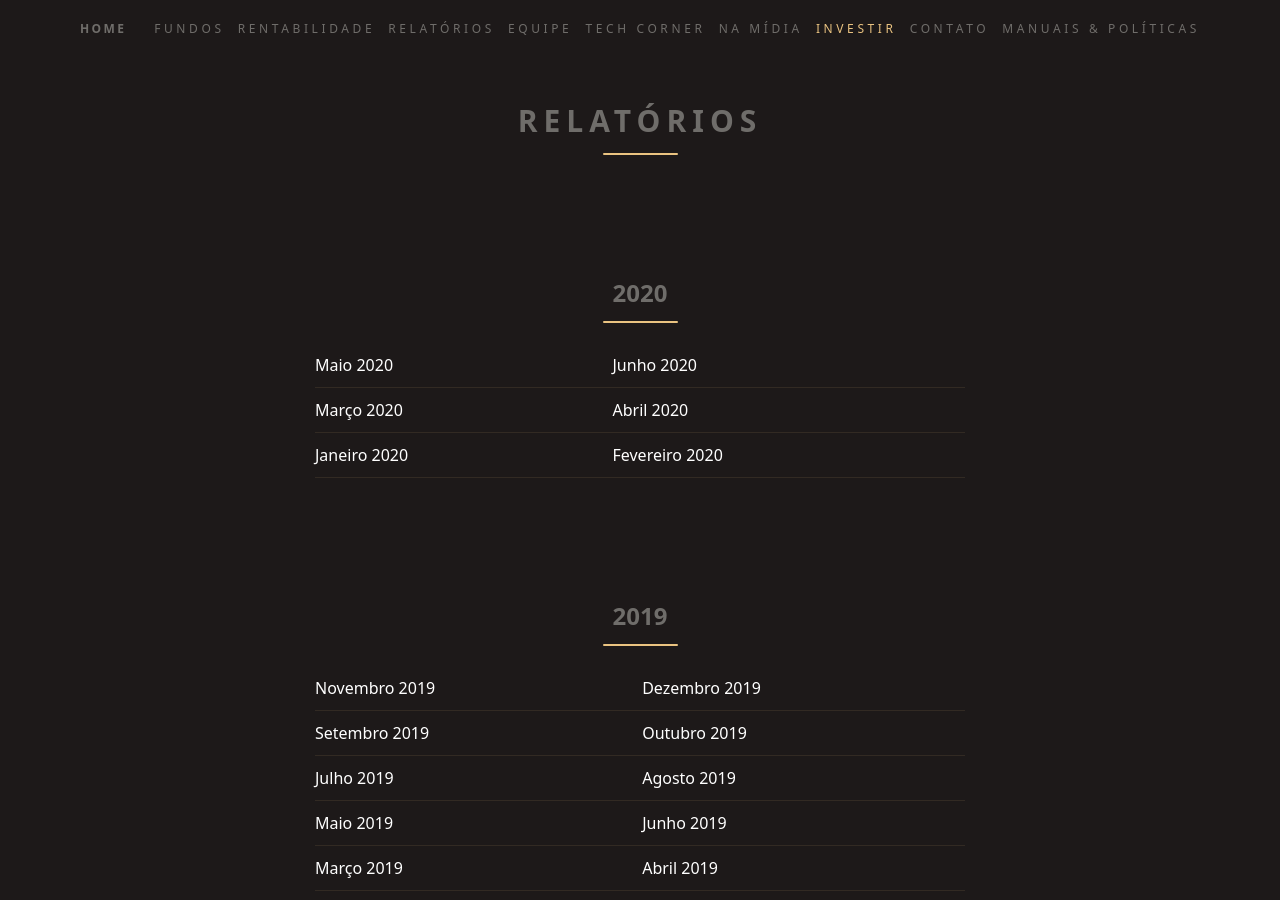
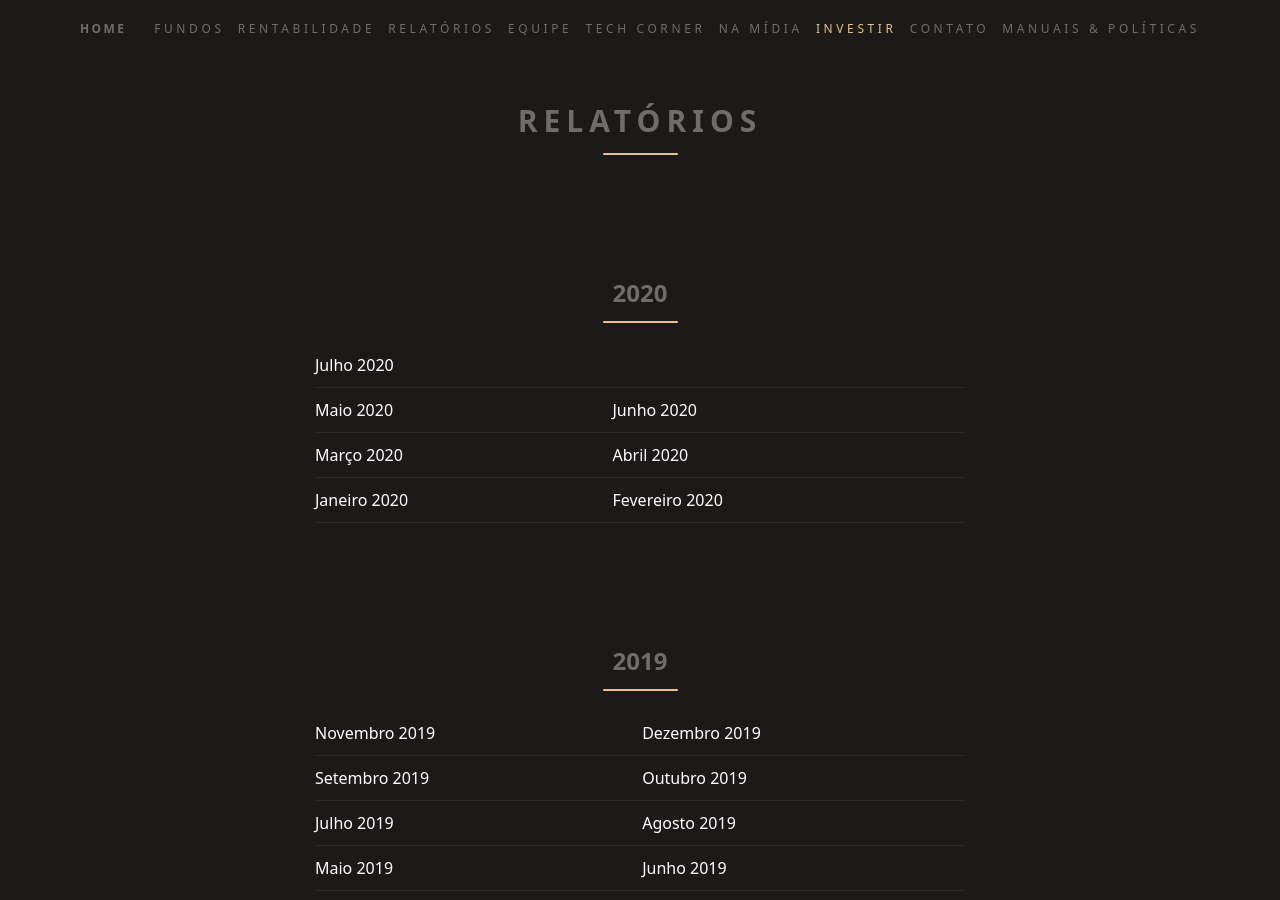
Before and after one commit to ateliedetemas/blpcrypto, a Jekyll site: the page built from _pages/relatorios.md, in a window 1280 px wide and 900 px high. Built offline with Jekyll 4.4.1, drawn with Linux system fonts in a browser that asks for light colours.

Commit message:
Update relatorios.md

```diff
--- a/_pages/relatorios.md
+++ b/_pages/relatorios.md
@@ -5,7 +5,8 @@ title: Relatórios
 ---
 ## 2020
 
-[Maio 2020]({{ '/assets/documents/relatorios/2020/05p.pdf' | absolute_url }}) | [Junho 2020]({{ '/assets/documents/relatorios/2020/06p.pdf' | absolute_url }}) |
+[Julho 2020]({{ '/assets/documents/relatorios/2020/07p.pdf' | absolute_url }}) |
+[Maio 2020]({{ '/assets/documents/relatorios/2020/05p.pdf' | absolute_url }}) | [Junho 2020]({{ '/assets/documents/relatorios/2020/06p.pdf' | absolute_url }})
 [Março 2020]({{ '/assets/documents/relatorios/2020/03p.pdf' | absolute_url }}) |  [Abril 2020]({{ '/assets/documents/relatorios/2020/04p.pdf' | absolute_url }})
 [Janeiro 2020]({{ '/assets/documents/relatorios/2020/01p.pdf' | absolute_url }}) | [Fevereiro 2020]({{ "/assets/documents/relatorios/2020/02p.pdf" | absolute_url }})
 
```
